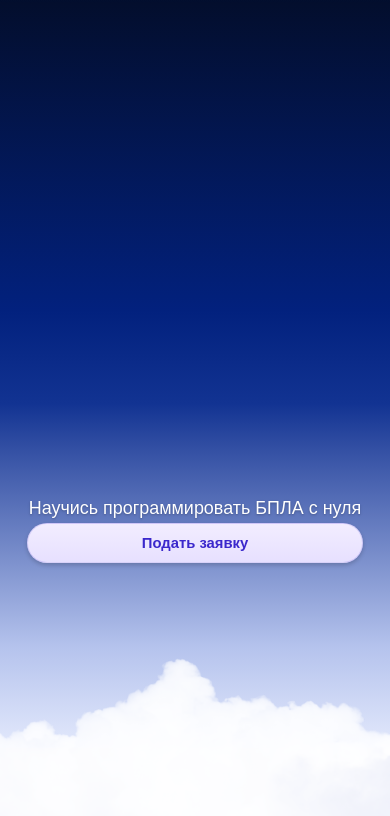
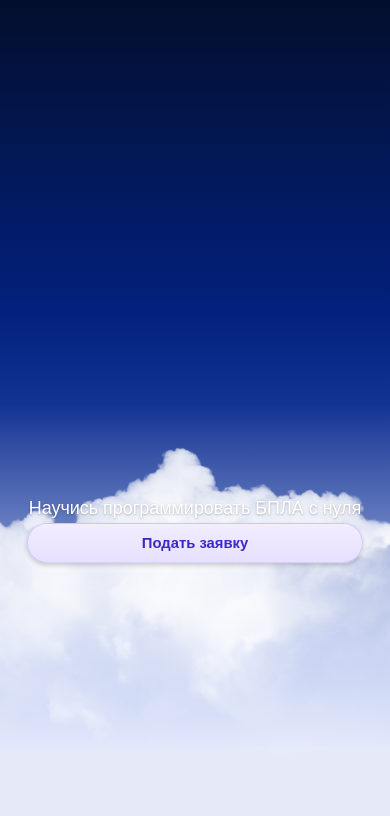
Before and after one commit to Terps489/site_new, a plain HTML site: page index.html in a window 390 px wide. Shown: the part 28-844 px from the top of the page. Drawn offline with Linux system fonts and the light colour scheme.

Commit message:
Update style.css

```diff
--- a/style.css
+++ b/style.css
@@ -289,7 +289,7 @@ body{
   .footer__logos img{ height: 6.2vw; }
 
   .clouds-img {
-    bottom: -30vh;
+    bottom: -5vh;
     width: 250vw;
   }
 }
```
